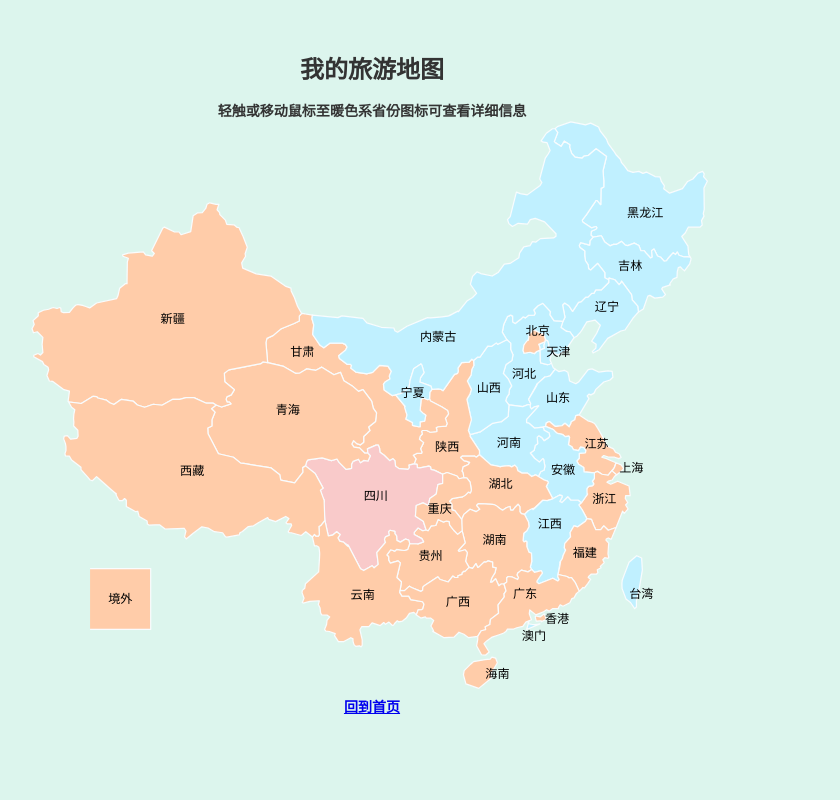
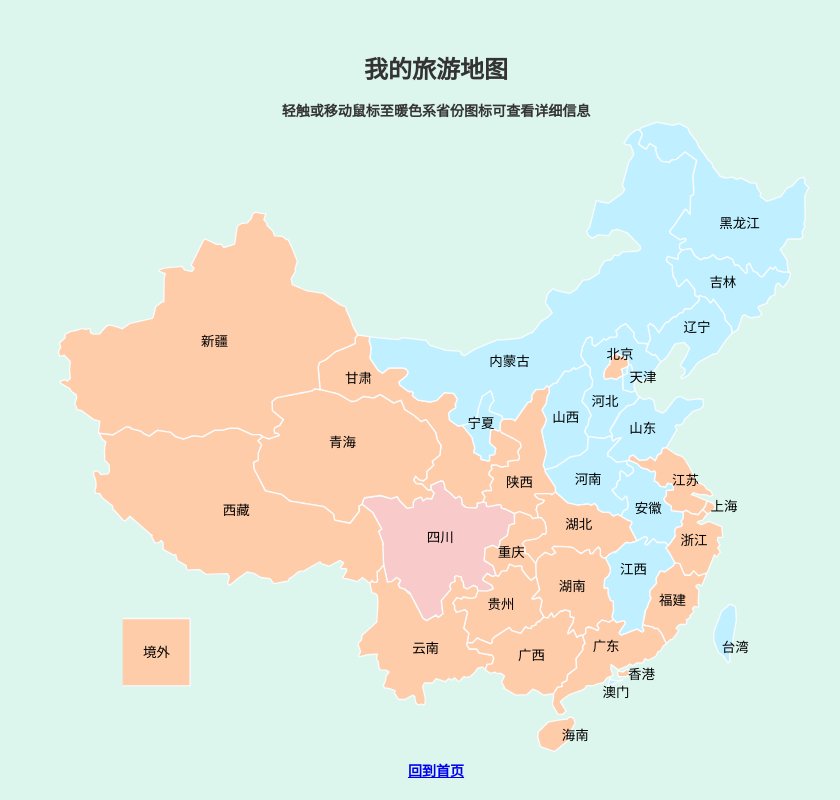
Before and after one commit to Hellwz/travel_map, a plain HTML site: page index.html in a window 1280 px wide. Shown: the whole page, without its empty margins (204-1044 px from the left). Drawn offline with Linux system fonts and the light colour scheme.

Commit message:
Update index.html

```diff
--- a/index.html
+++ b/index.html
@@ -30,8 +30,8 @@
         var h=window.innerHeight || document.documentElement.clientHeight || document.body.clientHeight;
         $(function(){
             $('#ChinaMap').SVGMap({
-                mapWidth: w * 0.9,
-                mapHeight: w * 0.9 * 0.5
+                mapWidth: 1280,
+                mapHeight: 640
             });
         });
         var times = {
```
